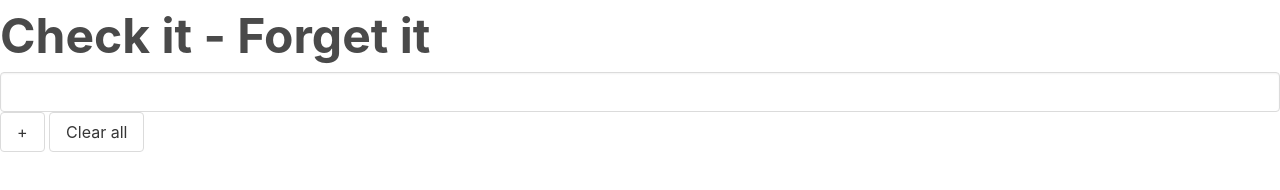
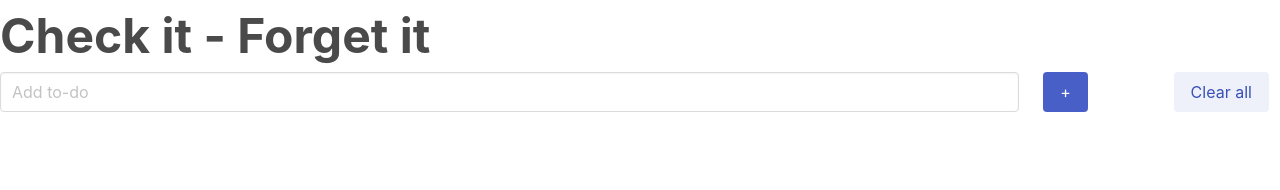
Before and after one commit to stormstina/to-do-app, a plain HTML site: page index.html in a window 1280 px wide. Drawn offline with nearby package versions, Linux system fonts and the light colour scheme.

Commit message:
Some html-changes

```diff
--- a/index.html
+++ b/index.html
@@ -10,14 +10,27 @@
 </head>
 <body>
 
-    <h1 class="headin is-size-1 has-text-weight-bold" >Check it - Forget it</h1>
-    <input class="input" id="inputField" type="text" name="" value="">
-    <button class="button" id="addToDo">+</button>
-    <button class="button" id="clearBtn">Clear all</button>
+    <main>
+        <h1 class="headin is-size-1 has-text-weight-bold" >Check it - Forget it</h1>
 
-    <ul id="toDoContainer">
+        <div class="columns">
+            <div class="column is-four-fifths">
+                <input class="input" id="inputField" type="text" name="" value="" placeholder="Add to-do"/>
+            </div>
+            <div class="column">
+                <button class="button is-link" id="addToDo">+</button>
+            </div>
+            <div class="column">
+                <button class="button is-link is-light" id="clearBtn">Clear all</button>
+            </div>
+        </div>
 
-    </ul>
+        <ul id="toDoContainer">
+
+        </ul>
+
+    </main>
+
 
 
 </body>
```
